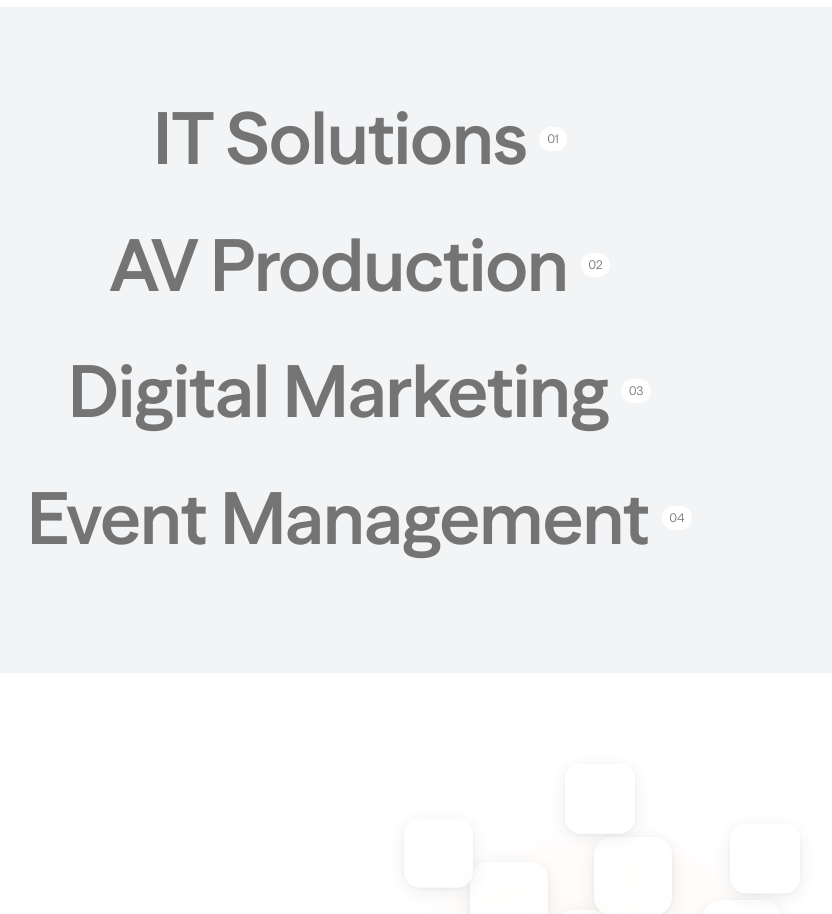
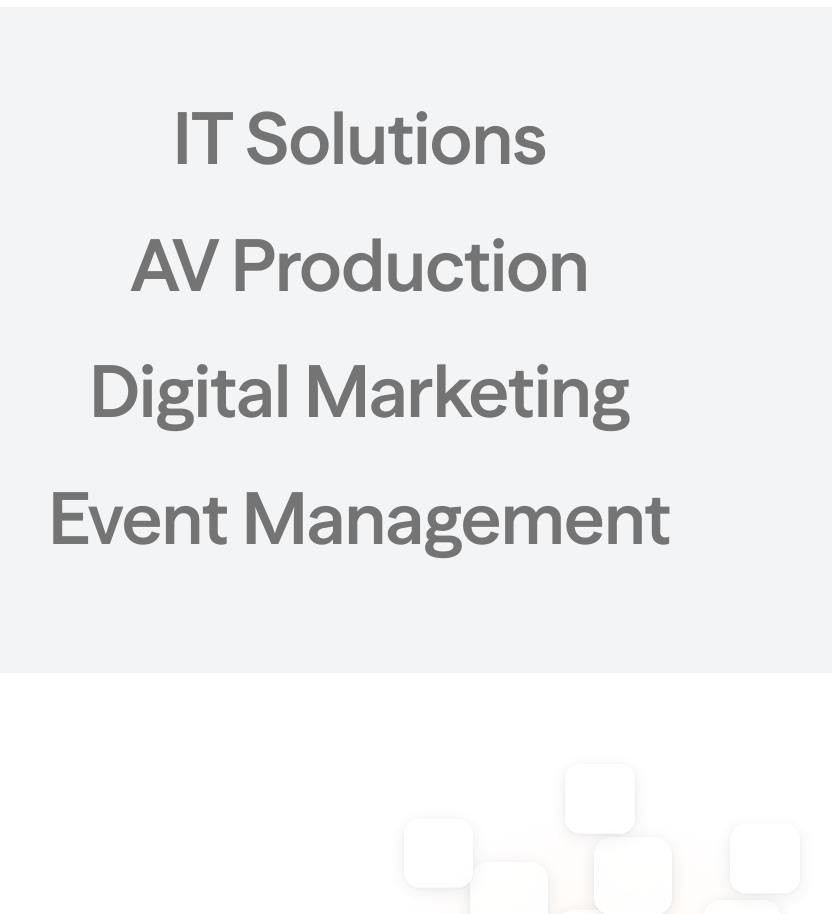
Before and after one commit to ChemyDigi/Alchemy-rewamp, a Next.js app: page / in a window 1280 px wide. Shown: the part 2520-3434 px from the top of the page, without its empty margins (280-1112 px from the left). Built offline with nearby package versions, Linux system fonts and the light colour scheme; no server answers; the database is empty.

Commit message:
Services: Removed counts on each services

```diff
--- a/components/home/services.tsx
+++ b/components/home/services.tsx
@@ -208,9 +208,6 @@ export default function Services() {
                     <h3 className="text-2xl sm:text-3xl md:text-5xl lg:text-7xl font-semibold text-[#747474] text-center leading-[1.2] py-2">
                       {service.title}
                     </h3>
-                    <span className="bg-white text-[10px] md:text-xs px-2 py-1 rounded-full">
-                      {service.count}
-                    </span>
                   </div>
 
                   {/* EXPAND WRAPPER */}
```
